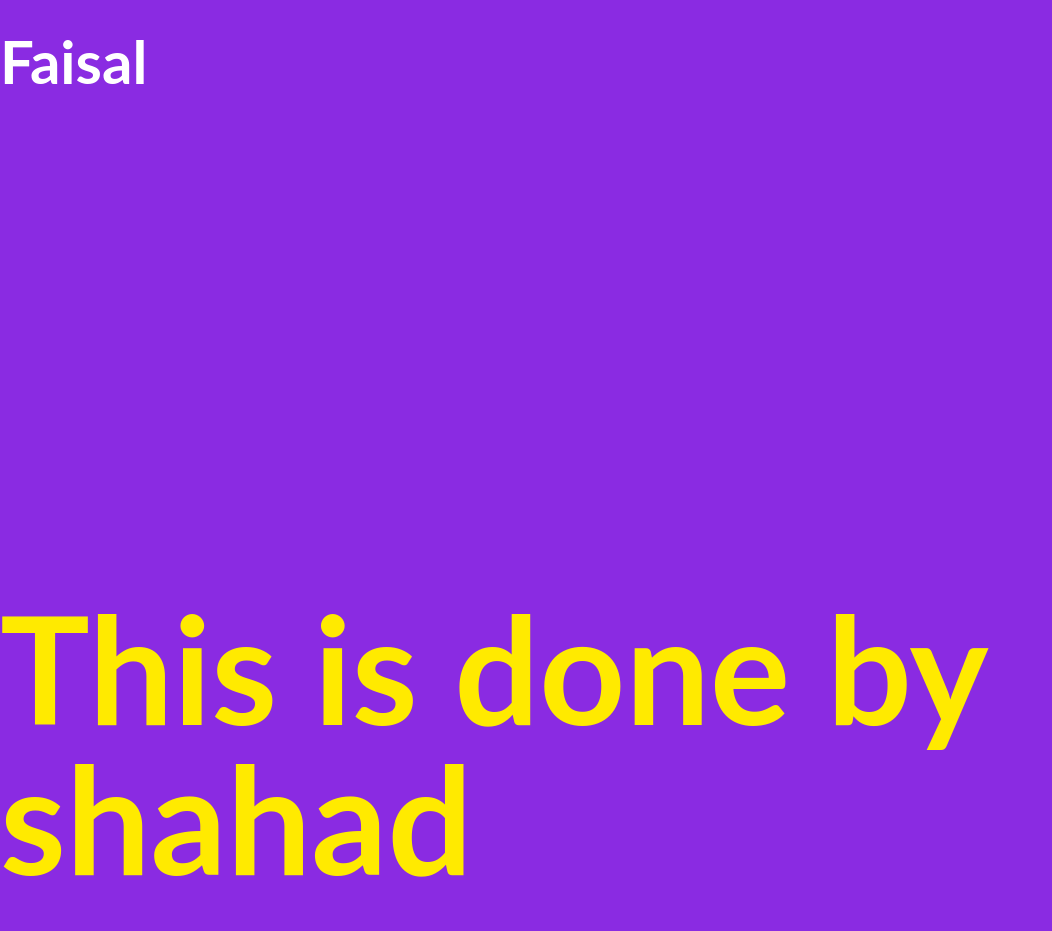
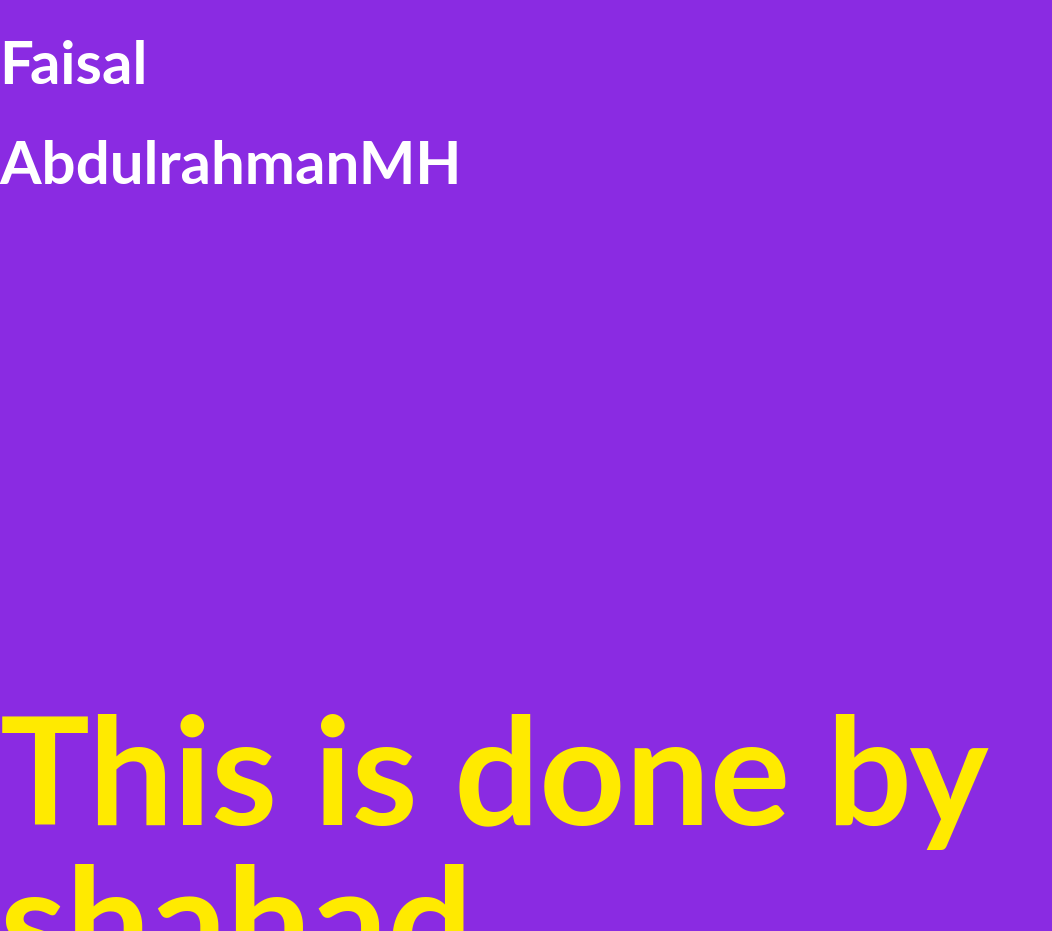
Before and after one commit to fatimatechcampus/TechCampus-Three, a plain HTML site: page index.html in a window 1280 px wide. Shown: the part 1480-2411 px from the top of the page, without its empty margins (0-1052 px from the left). Drawn offline with Linux system fonts and the light colour scheme.

Commit message:
add abdulrahman

```diff
--- a/index.html
+++ b/index.html
@@ -63,6 +63,7 @@ display: inline;
     <p>Reem Q</p>
     <h1>Omar Alamoudi </h1>
     <h1>Faisal </h1>
+    <h1>AbdulrahmanMH </h1>
 <br></br>
 <br></br>
 <br></br>
```
